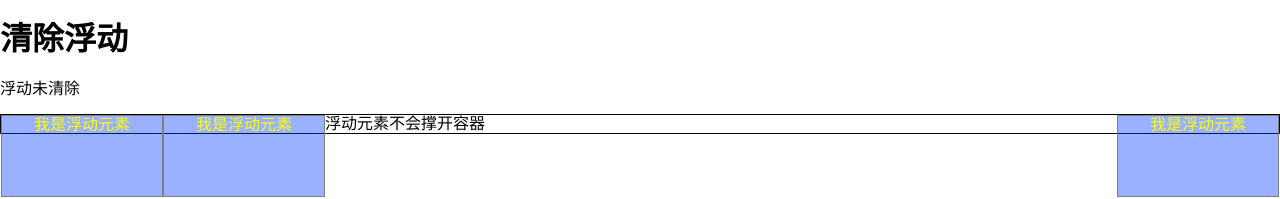
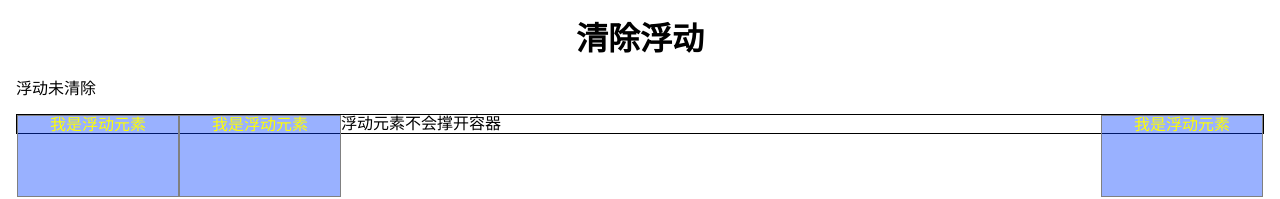
Before and after one commit to DRL9/tips, a website: page public/html/clear-float.html in a window 1280 px wide. Shown: the top 199 px of the page. Drawn offline with nearby package versions, Linux system fonts and the light colour scheme.

Commit message:
style: 给body添加padding
Changes to be committed:
	modified:   public/css/style.css

```diff
--- a/public/css/style.css
+++ b/public/css/style.css
@@ -12,5 +12,10 @@ pre {
 }
 
 body {
+    padding: 0 1em;
     margin-bottom: 1em;
 }
+
+body>h1 {
+    text-align: center;
+}
```
